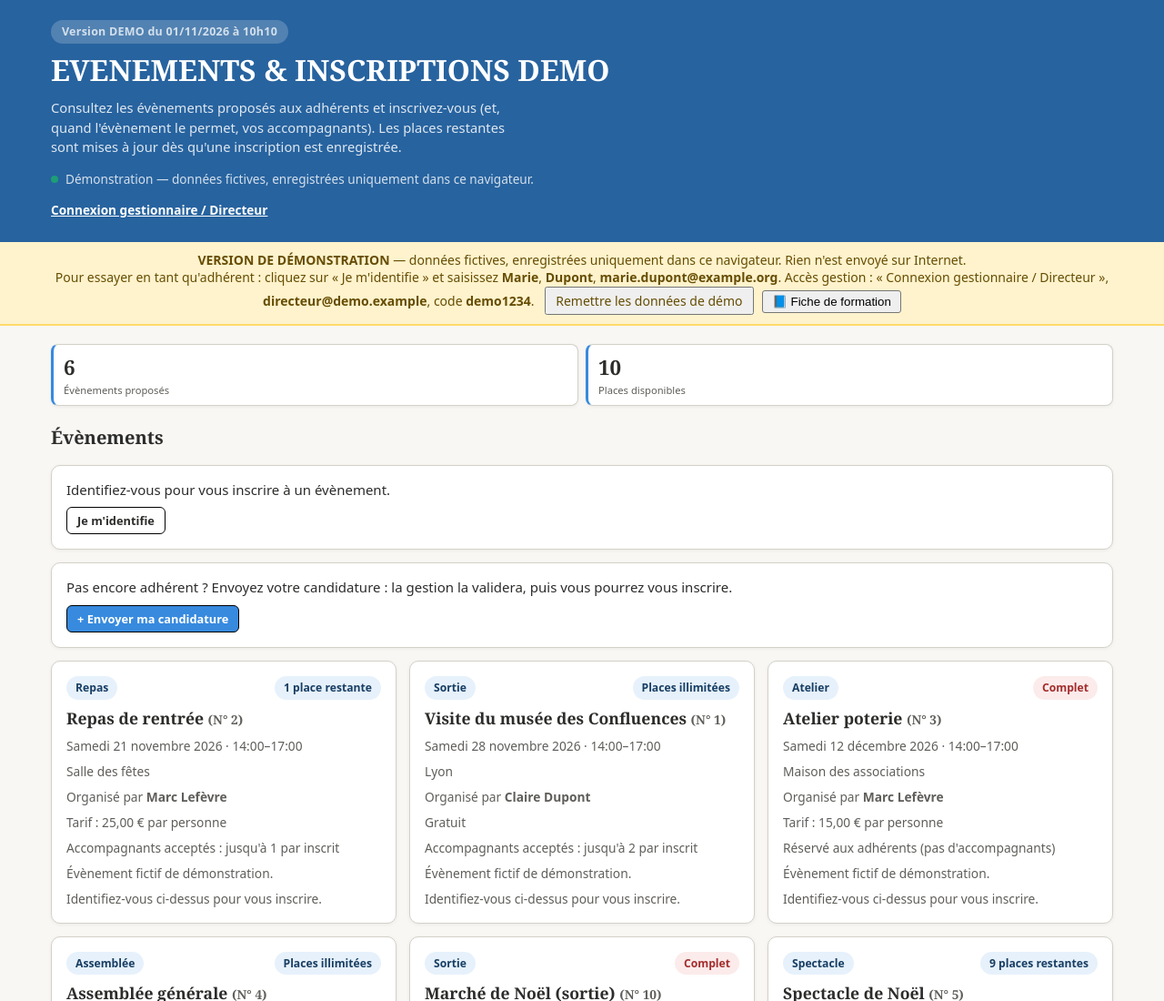
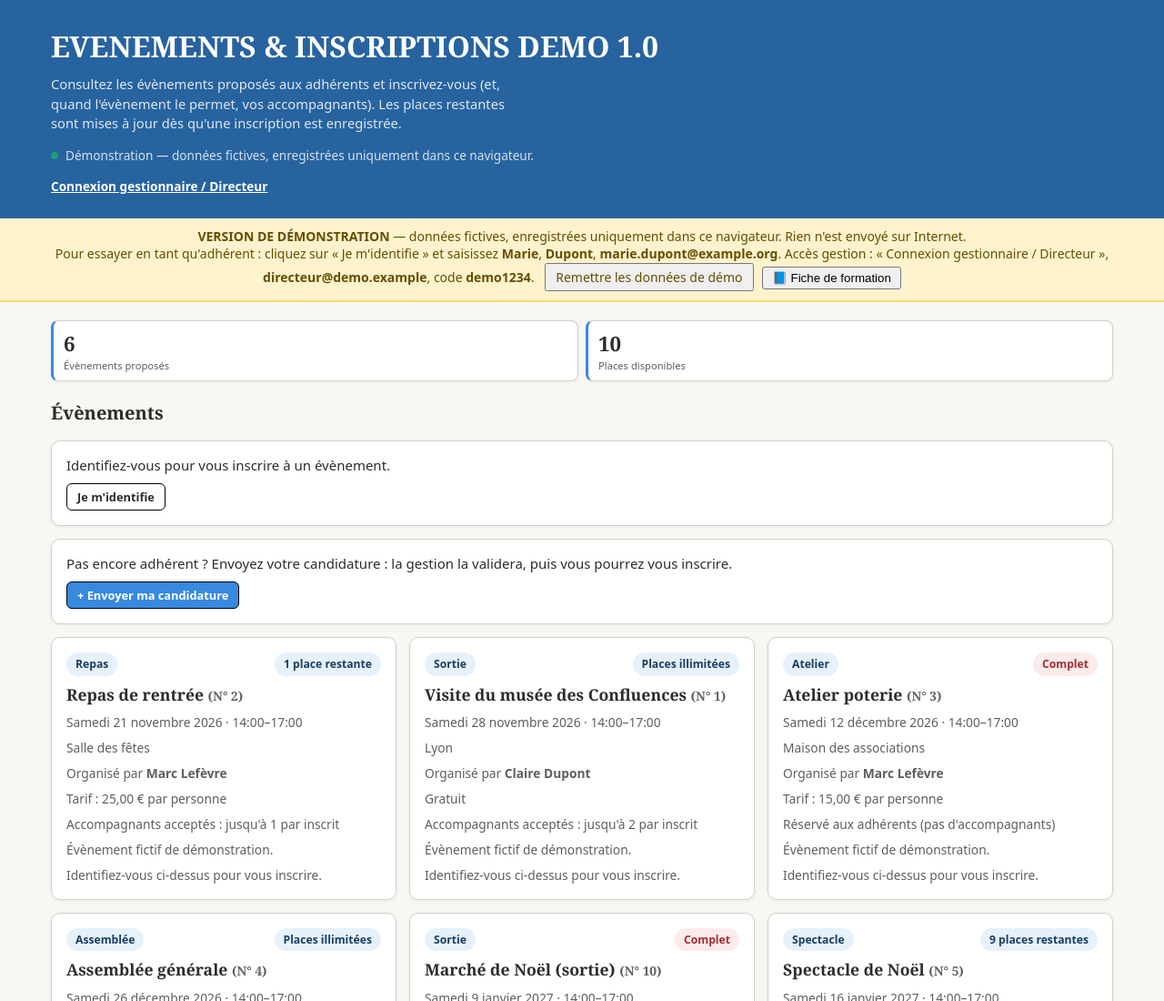
Before and after one commit to JLApplis/evenements-demo, a plain HTML site: page index.html in a window 1280 px wide. Shown: the top 1100 px of the page at 91% size. Drawn offline with Linux system fonts and the light colour scheme.

Commit message:
EVENEMENTS & INSCRIPTIONS DEMO 1.0
Nouveau nom et version 1.0 (fin des versions horodatées).

Co-Authored-By: Claude Sonnet 5.5 <noreply@anthropic.com>
Claude-Session: https://claude.ai/code/session_01R48fMPw5RqZG3TqcmEMBtr

```diff
--- a/index.html
+++ b/index.html
@@ -1,7 +1,7 @@
 <!doctype html>
 <!--
-  EVENEMENTS DEMO — version de démonstration (base simulée dans le navigateur, aucune donnée réelle).
-  Version DEMO du 01/11/2026 à 10h10.
+  EVENEMENTS & INSCRIPTIONS DEMO 1.0 — version de démonstration (base simulée dans le navigateur, aucune donnée réelle).
+  Version DEMO 1.0.
 
   Évènements & inscriptions — inscription des adhérents d'une association à des évènements
   Copyright (C) 2026 JLApplis — contact@jlapplis.fr
@@ -23,7 +23,7 @@
 <head>
 <meta charset="UTF-8">
 <meta name="viewport" content="width=device-width, initial-scale=1">
-<title>Évènements de l'association</title>
+<title>EVENEMENTS &amp; INSCRIPTIONS DEMO 1.0</title>
 <style>
   :root{
     --bg:#f8f7f4;--surface:#fff;--surface-2:#f1efe8;--ink:#2c2c2a;--ink-soft:#5f5e5a;--ink-faint:#8f8d85;--line:#d3d1c7;
@@ -44,7 +44,6 @@
   .shell{max-width:1200px;margin:0 auto;padding:0 16px 72px}
   .hero-wrap{background:var(--accent-deep);color:#fff}
   .hero-inner{max-width:1200px;margin:0 auto;padding:22px 16px 26px}
-  #version-appli{display:inline-block;background:rgba(255,255,255,.2);padding:4px 12px;border-radius:999px;text-transform:none;letter-spacing:.02em}
   .eyebrow{font-size:.78rem;letter-spacing:.06em;text-transform:uppercase;color:rgba(255,255,255,.75);font-weight:700}
   .title{font-size:clamp(1.5rem,3.4vw,2rem);margin-top:6px;color:#fff}
   .subtitle{color:rgba(255,255,255,.85);max-width:60ch;margin-top:8px;font-size:.92rem}
@@ -147,8 +146,7 @@
 
 <div class="hero-wrap">
   <div class="hero-inner">
-    <div class="eyebrow" id="version-appli"></div>
-    <h1 class="title">EVENEMENTS &amp; INSCRIPTIONS DEMO</h1>
+    <h1 class="title" id="titre-appli">EVENEMENTS &amp; INSCRIPTIONS DEMO 1.0</h1>
     <p class="subtitle">Consultez les évènements proposés aux adhérents et inscrivez-vous (et, quand l'évènement le permet, vos accompagnants). Les places restantes sont mises à jour dès qu'une inscription est enregistrée.</p>
     <div class="status-line"><span class="status-dot" id="status-dot"></span><span id="status-text">Démarrage de la démonstration…</span></div>
     <div class="admin-row" id="admin-row"></div>
@@ -414,14 +412,14 @@
 
   // ====== À REMPLIR : configuration de TON nouveau projet Firebase (voir LISEZ-MOI.md) ======
   const NOM_ASSOCIATION = "Association Démo";
-  const VERSION_APPLI = "2026-11-01 10h10";
+  const NOM_APPLI = "EVENEMENTS & INSCRIPTIONS DEMO";
+  const VERSION_APPLI = "1.0";
   const firebaseConfig = { demo: true };
   // =========================================================================================
 
-  const vm = VERSION_APPLI.match(/^(\d{4})-(\d{2})-(\d{2}) (\d{2}h\d{2})$/);
-  const VERSION_AFFICHEE = vm ? "Version DEMO du " + vm[3] + "/" + vm[2] + "/" + vm[1] + " à " + vm[4] : "Version DEMO";
-  document.getElementById("version-appli").textContent = VERSION_AFFICHEE;
-  document.title = "EVENEMENTS & INSCRIPTIONS DEMO — " + VERSION_AFFICHEE;
+  const NOM_AFFICHE = NOM_APPLI + " " + VERSION_APPLI;
+  document.getElementById("titre-appli").textContent = NOM_AFFICHE;
+  document.title = NOM_AFFICHE;
   document.getElementById("footer").textContent = NOM_ASSOCIATION + " — gestion des évènements.";
 
   if(String(firebaseConfig.apiKey).indexOf("REMPLACER") === 0){
```
